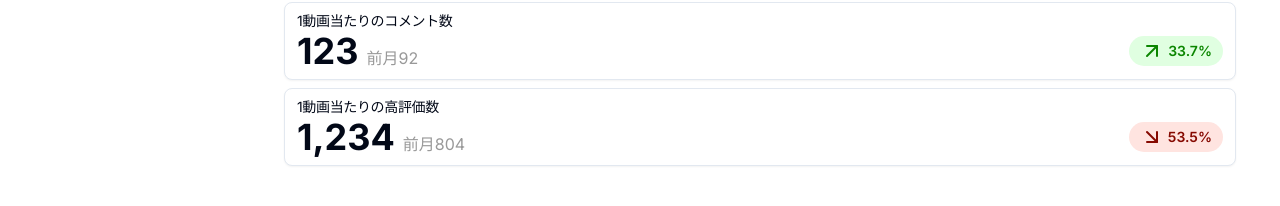
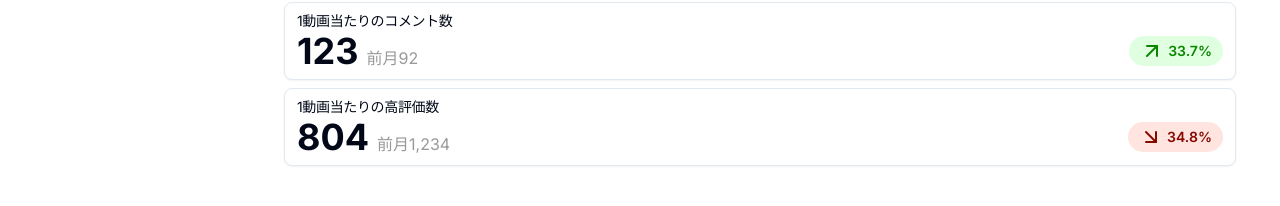
Before and after one commit to tube-app/frontend-web, a Next.js app: page / in a window 1280 px wide. Shown: the part 178-384 px from the top of the page. Built offline with nearby package versions, Linux system fonts and the light colour scheme.

Commit message:
♻️ propsからisPlusを削除

```diff
--- a/app/page.tsx
+++ b/app/page.tsx
@@ -28,12 +28,11 @@ export default function AnalysisPage() {
           title="1動画当たりのコメント数"
           currentNum={123}
           prevNum={92}
-          isPlus
         />
         <SectionCard
           title="1動画当たりの高評価数"
-          currentNum={1234}
-          prevNum={804}
+          currentNum={804}
+          prevNum={1234}
         />
       </div>
       <div>
@@ -70,13 +69,14 @@ function SectionCard({
   title,
   currentNum,
   prevNum,
-  isPlus = false,
 }: {
   title: string
   currentNum: number
   prevNum: number
-  isPlus?: boolean
 }) {
+  const percentage = calculateMonthlyPercentage(currentNum, prevNum)
+  const isPlus = !percentage.includes("-")
+
   return (
     <Card className="gap-2 px-3 py-2">
       <CardHeader className="p-0">
@@ -96,7 +96,7 @@ function SectionCard({
         >
           {isPlus && <ArrowUpRight />}
           {!isPlus && <ArrowDownRight />}
-          <span>{`${calculateMonthlyPercentage(currentNum, prevNum)}%`}</span>
+          <span>{`${percentage.replace("-", "")}%`}</span>
         </Badge>
       </CardContent>
     </Card>
```
